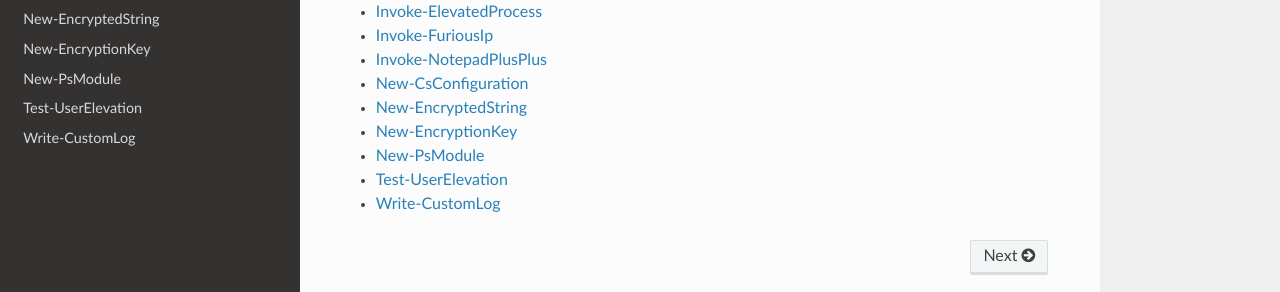
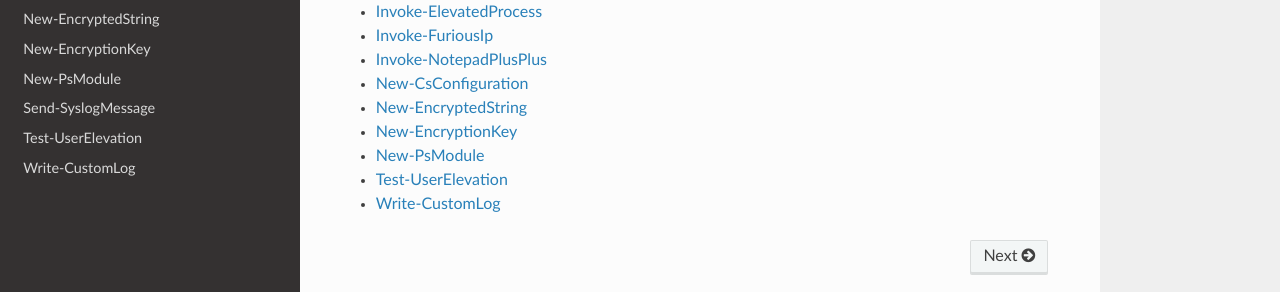
Before and after one commit to LockstepGroup/CorkScrew, an MkDocs documentation site: the page built from docs/index.md, in a window 1280 px wide. Shown: the part 472-764 px from the top of the page. Built offline with MkDocs 1.6.1, drawn with Linux system fonts in a browser that asks for light colours; nearby versions of some CDN libraries; old or Windows-style settings are respelled for this version of MkDocs.

```diff
--- a/mkdocs.yml
+++ b/mkdocs.yml
@@ -14,5 +14,6 @@ pages:
     - New-EncryptedString: cmdlets/New-EncryptedString.md
     - New-EncryptionKey: cmdlets/New-EncryptionKey.md
     - New-PsModule: cmdlets/New-PsModule.md
+    - Send-SyslogMessage: cmdlets/Send-SyslogMessage.md
     - Test-UserElevation: cmdlets/Test-UserElevation.md
     - Write-CustomLog: cmdlets/Write-CustomLog.md
```
Also changed, not shown: 2 other files.
